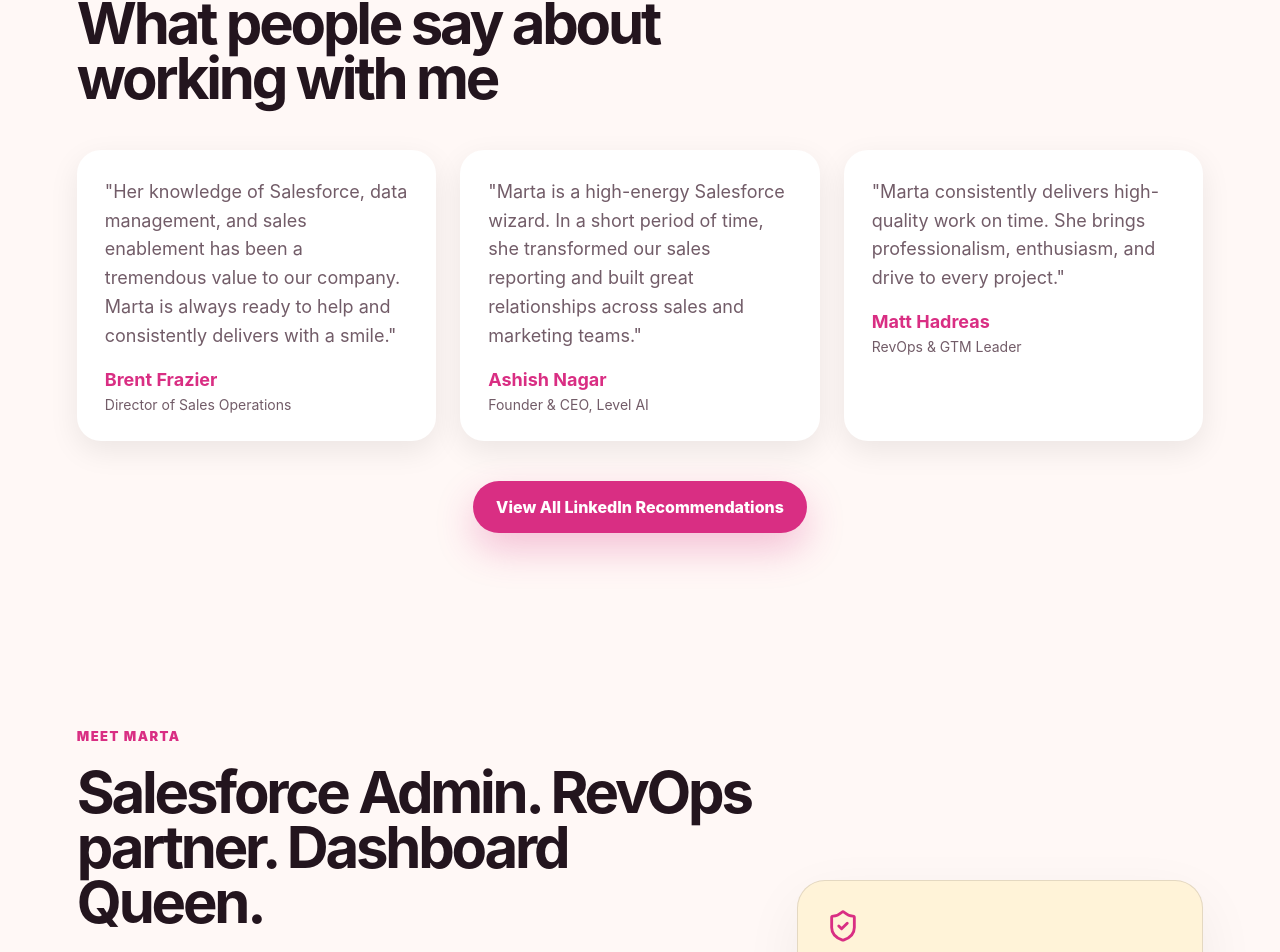
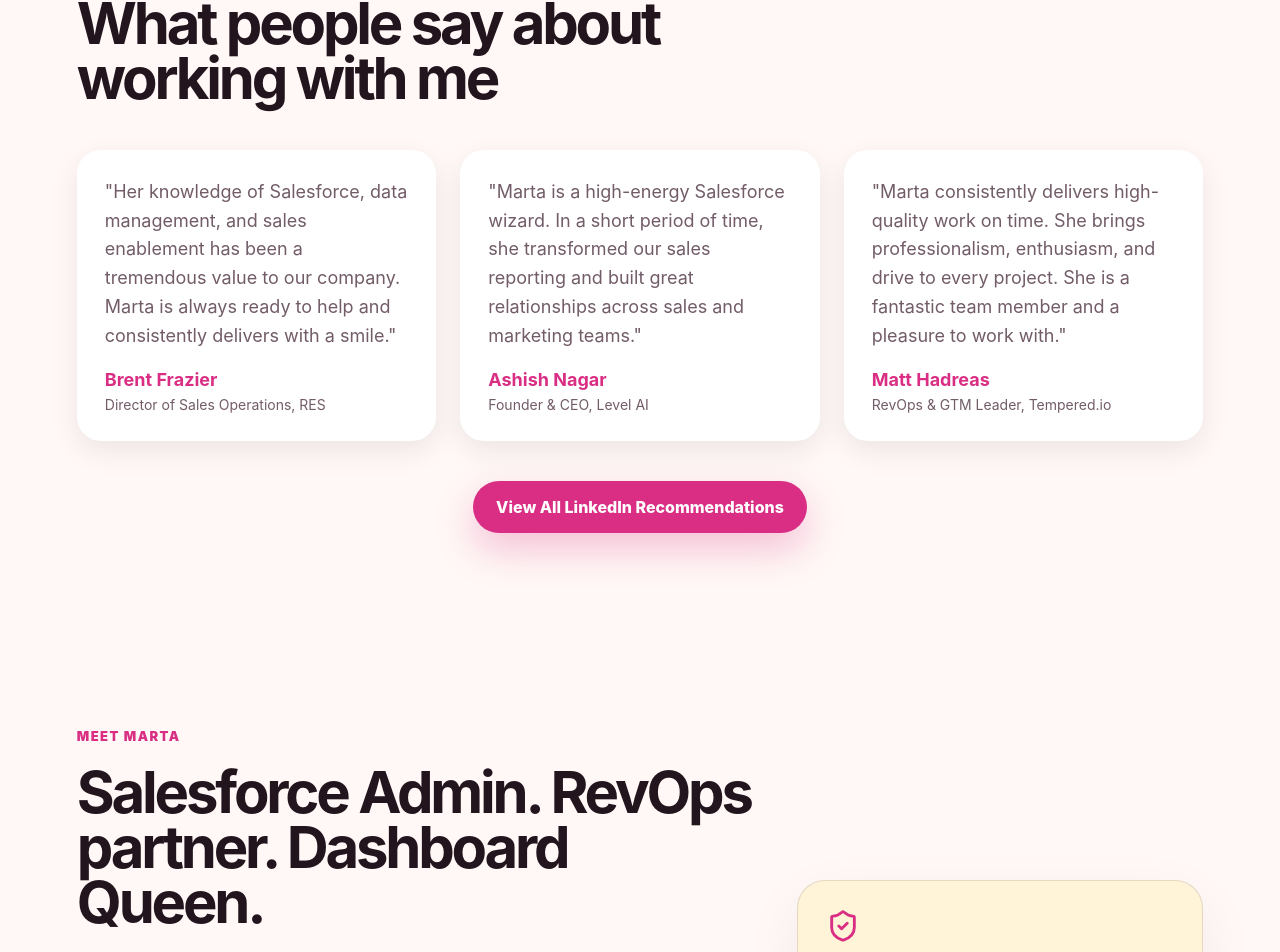
Before and after one commit to marta790522/dashboard-queen-site, a Next.js app: page / in a window 1280 px wide. Shown: the part 2987-3939 px from the top of the page. Built offline with nearby package versions, Linux system fonts and the light colour scheme.

Commit message:
Update page.tsx

```diff
--- a/app/page.tsx
+++ b/app/page.tsx
@@ -169,7 +169,7 @@ export default function Home() {
   "Her knowledge of Salesforce, data management, and sales enablement has been a tremendous value to our company. Marta is always ready to help and consistently delivers with a smile."
 </p>
 <strong>Brent Frazier</strong>
-<span>Director of Sales Operations</span>
+<span>Director of Sales Operations, RES</span>
     </div>
 
     <div className="testimonialCard">
@@ -182,10 +182,10 @@ export default function Home() {
 
     <div className="testimonialCard">
      <p>
-  "Marta consistently delivers high-quality work on time. She brings professionalism, enthusiasm, and drive to every project."
+  "Marta consistently delivers high-quality work on time. She brings professionalism, enthusiasm, and drive to every project. She is a fantastic team member and a pleasure to work with."
 </p>
 <strong>Matt Hadreas</strong>
-<span>RevOps & GTM Leader</span>
+<span>RevOps & GTM Leader, Tempered.io</span>
     </div>
 
   </div>
```
